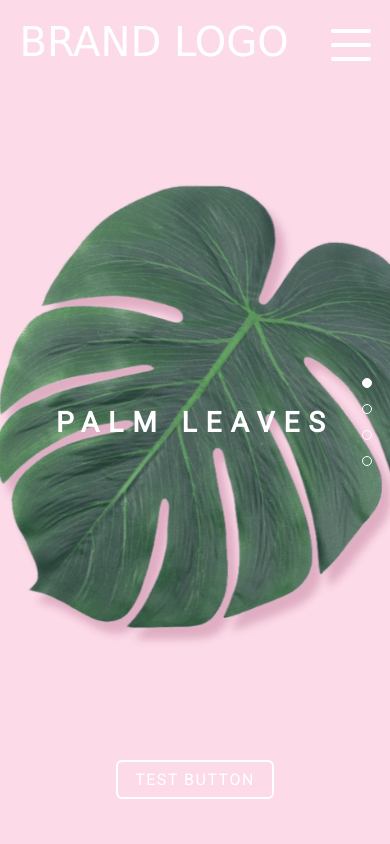
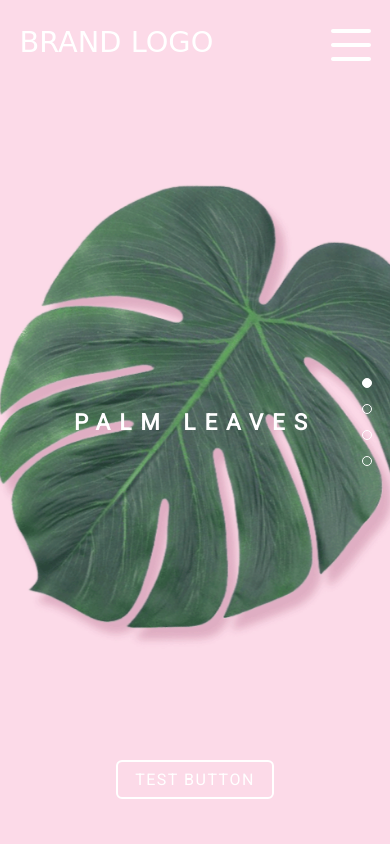
Before and after one commit to tomekpiwowar/project1, a plain HTML site: page index.html in a window 390 px wide. Shown: the top 844 px of the page. Drawn offline with nearby package versions, Linux system fonts and the light colour scheme; a web font is replaced by a local one.

Commit message:
fix media queries dla Iphone 5/SE

```diff
--- a/style.css
+++ b/style.css
@@ -845,12 +845,21 @@ li {
 
 @media all and (max-width: 480px) {
 
+  .logo {
+    font-size: 1.8rem;
+  }
+
+  #top-nav {
+    margin-top: 1vh;
+    font-size: 0.7rem;
+  }
+
   .pageTitleContainer .pageTitle {
-    font-size: 1.75rem;
+    font-size: 1.4rem;
   }
+
   #overlay {
     height: 100vh;
-
   }
 
   #overlay div {
@@ -961,12 +970,3 @@ li {
   #footer {
     height: 20vh;
   }
-
-  .logo {
-    font-size: 2.5rem;
-  }
-
-  #top-nav {
-    margin-top: 1vh;
-    font-size: 0.7rem;
-  }
```
